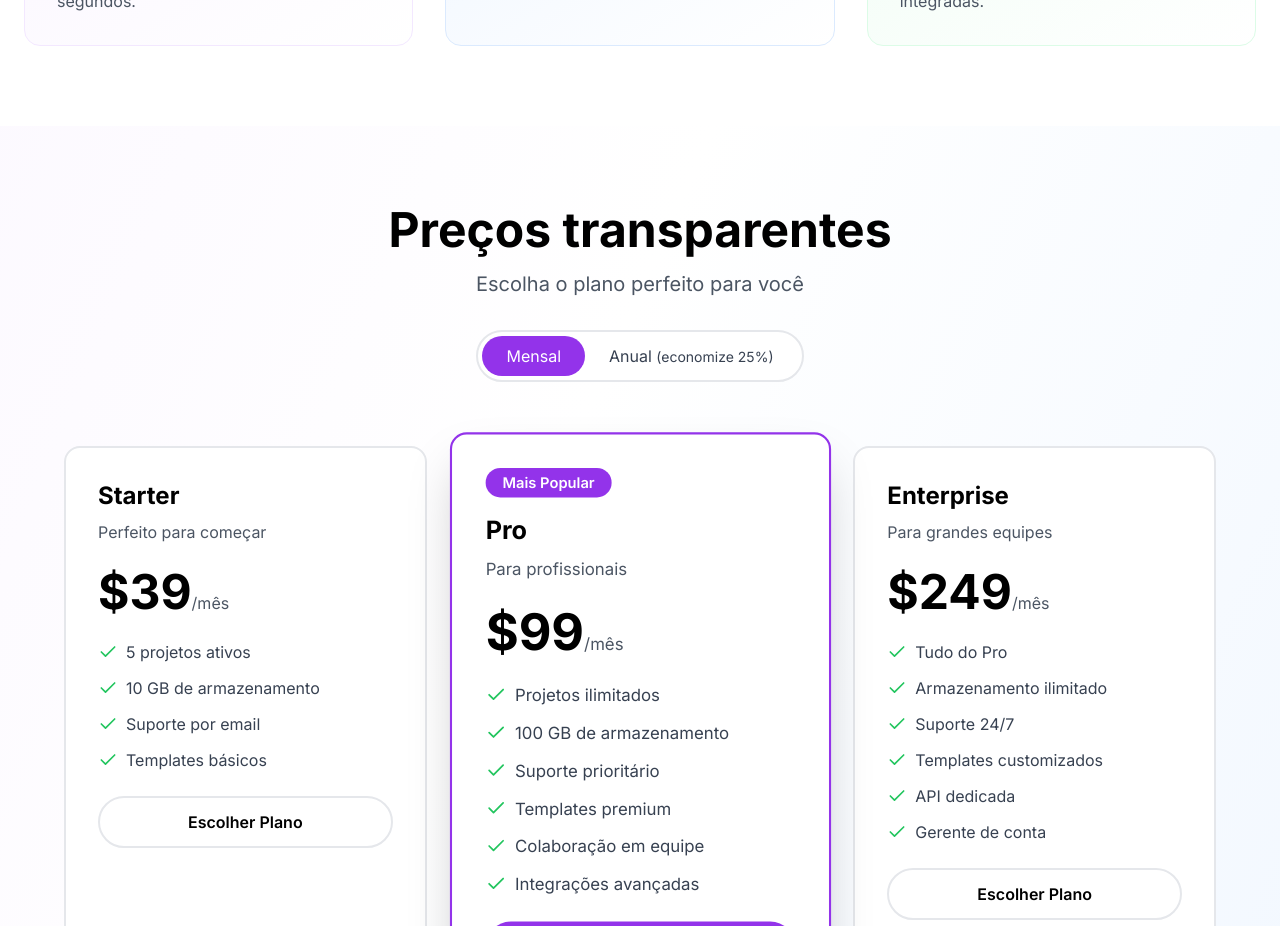
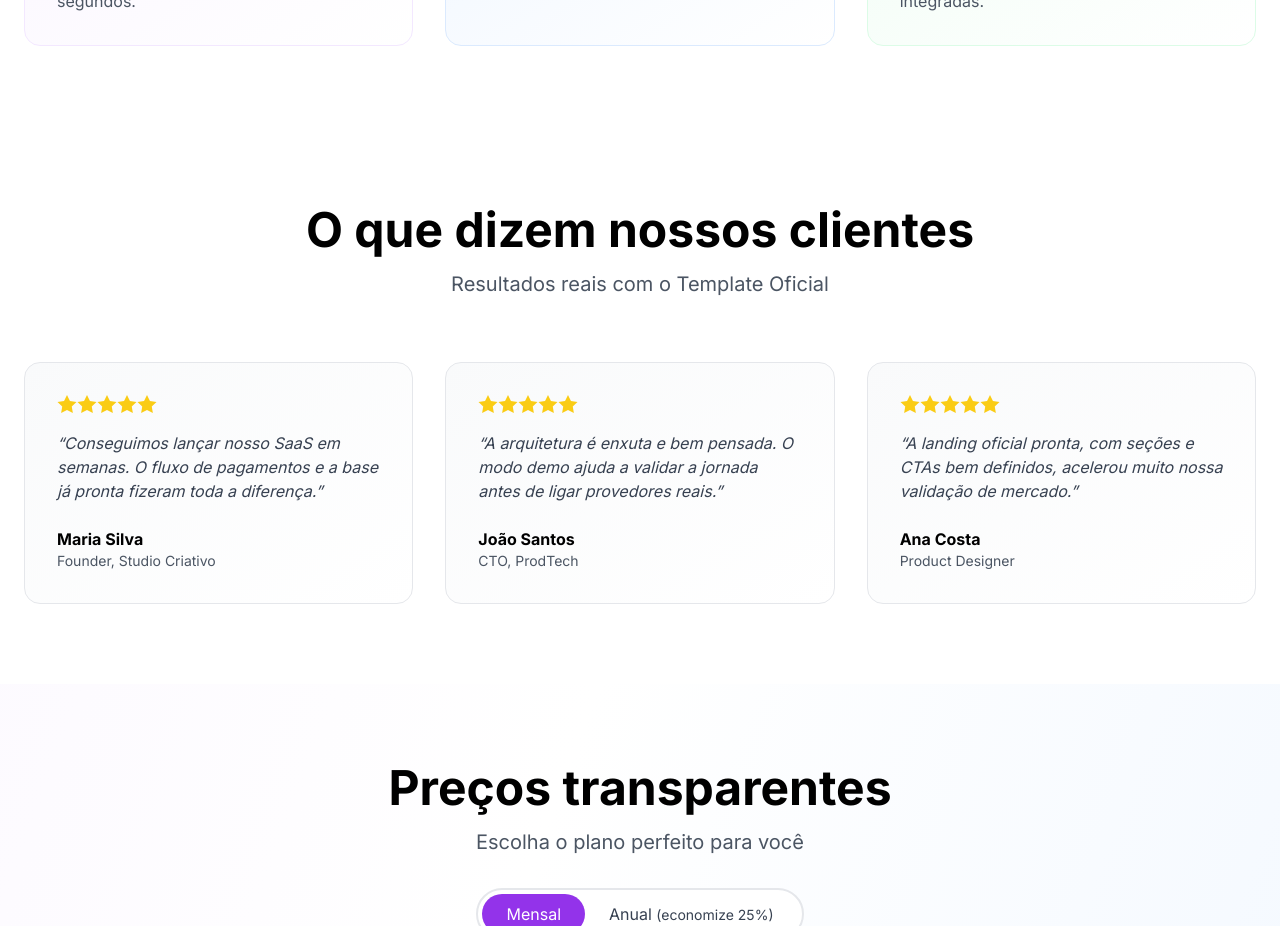
Before and after one commit to duhenri9/template-oficial_design_saas, a Next.js app: page / in a window 1280 px wide. Shown: the part 1160-2086 px from the top of the page. Built offline with nearby package versions, Linux system fonts and the light colour scheme; no server answers.

Commit message:
feat(landing): add Testimonials section; make Pricing CTA and Demo default to /checkout for demo usability; add docs link under hero

```diff
--- a/src/app/components/LandingClient.tsx
+++ b/src/app/components/LandingClient.tsx
@@ -9,8 +9,8 @@ export default function LandingClient() {
 
   const SIGNUP_URL = process.env.NEXT_PUBLIC_SIGNUP_URL || '#';
   const LOGIN_URL = process.env.NEXT_PUBLIC_LOGIN_URL || '#';
-  const CHECKOUT_URL = process.env.NEXT_PUBLIC_CHECKOUT_URL || SIGNUP_URL;
-  // No demo, leve o botão "Ver Demo" para o fluxo /checkout por padrão
+  // Em modo demo, preferimos /checkout por padrão
+  const CHECKOUT_URL = process.env.NEXT_PUBLIC_CHECKOUT_URL || '/checkout';
   const DEMO_URL = process.env.NEXT_PUBLIC_DEMO_URL || '/checkout';
 
   const plans = [
@@ -159,6 +159,50 @@ export default function LandingClient() {
         </div>
       </section>
 
+      {/* Testimonials */}
+      <section id="testimonials" className="py-20 px-6 bg-white">
+        <div className="container mx-auto">
+          <div className="text-center mb-16">
+            <h2 className="text-4xl md:text-5xl font-bold mb-4">O que dizem nossos clientes</h2>
+            <p className="text-xl text-gray-600">Resultados reais com o Template Oficial</p>
+          </div>
+          <div className="grid md:grid-cols-3 gap-8">
+            {[
+              {
+                name: 'Maria Silva',
+                role: 'Founder, Studio Criativo',
+                text: 'Conseguimos lançar nosso SaaS em semanas. O fluxo de pagamentos e a base já pronta fizeram toda a diferença.'
+              },
+              {
+                name: 'João Santos',
+                role: 'CTO, ProdTech',
+                text: 'A arquitetura é enxuta e bem pensada. O modo demo ajuda a validar a jornada antes de ligar provedores reais.'
+              },
+              {
+                name: 'Ana Costa',
+                role: 'Product Designer',
+                text: 'A landing oficial pronta, com seções e CTAs bem definidos, acelerou muito nossa validação de mercado.'
+              }
+            ].map((t) => (
+              <div key={t.name} className="p-8 rounded-2xl bg-gradient-to-br from-gray-50 to-white border border-gray-200">
+                <div className="flex mb-4">
+                  {[...Array(5)].map((_, i) => (
+                    <svg key={i} className="w-5 h-5 text-yellow-400 fill-current" viewBox="0 0 20 20">
+                      <path d="M10 15l-5.878 3.09 1.123-6.545L.489 6.91l6.572-.955L10 0l2.939 5.955 6.572.955-4.756 4.635 1.123 6.545z" />
+                    </svg>
+                  ))}
+                </div>
+                <p className="text-gray-700 mb-6 italic">“{t.text}”</p>
+                <div>
+                  <p className="font-bold">{t.name}</p>
+                  <p className="text-gray-600 text-sm">{t.role}</p>
+                </div>
+              </div>
+            ))}
+          </div>
+        </div>
+      </section>
+
       {/* Pricing */}
       <section id="pricing" className="py-20 px-6">
         <div className="container mx-auto">
```
